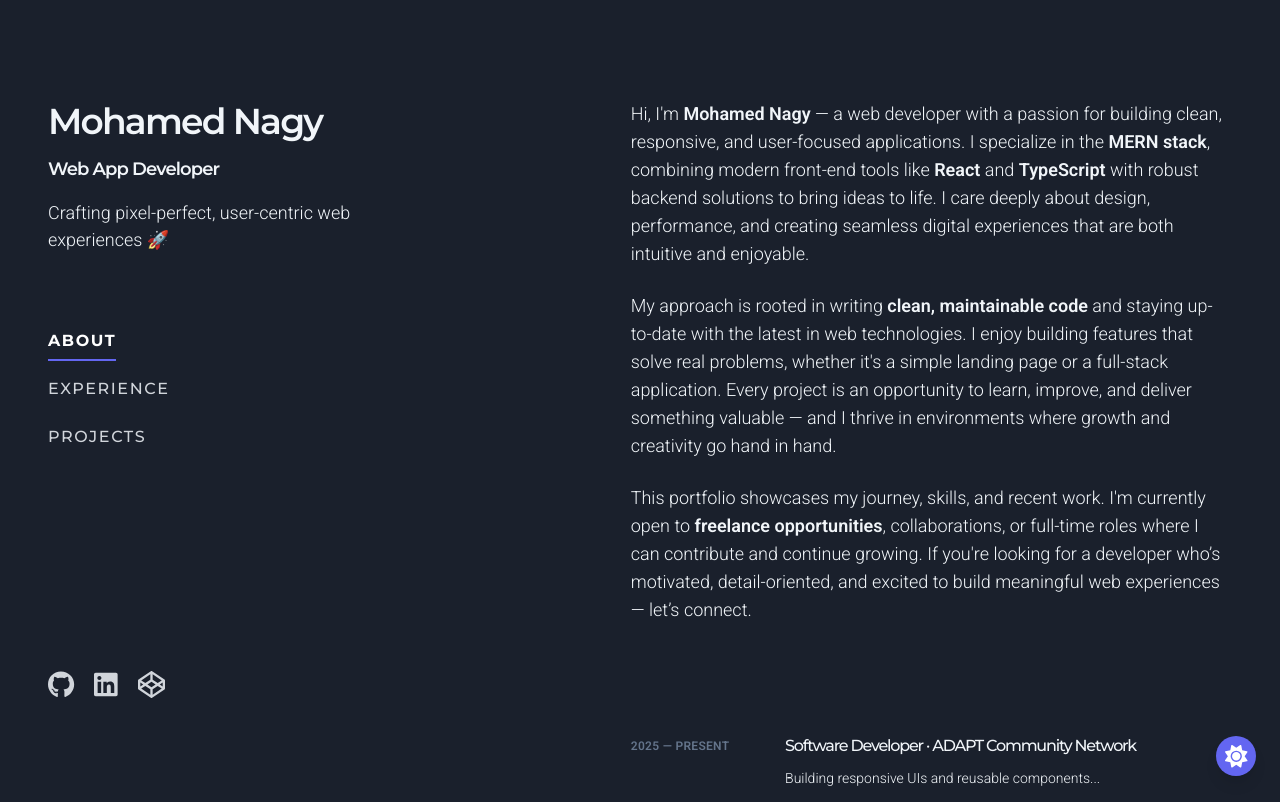
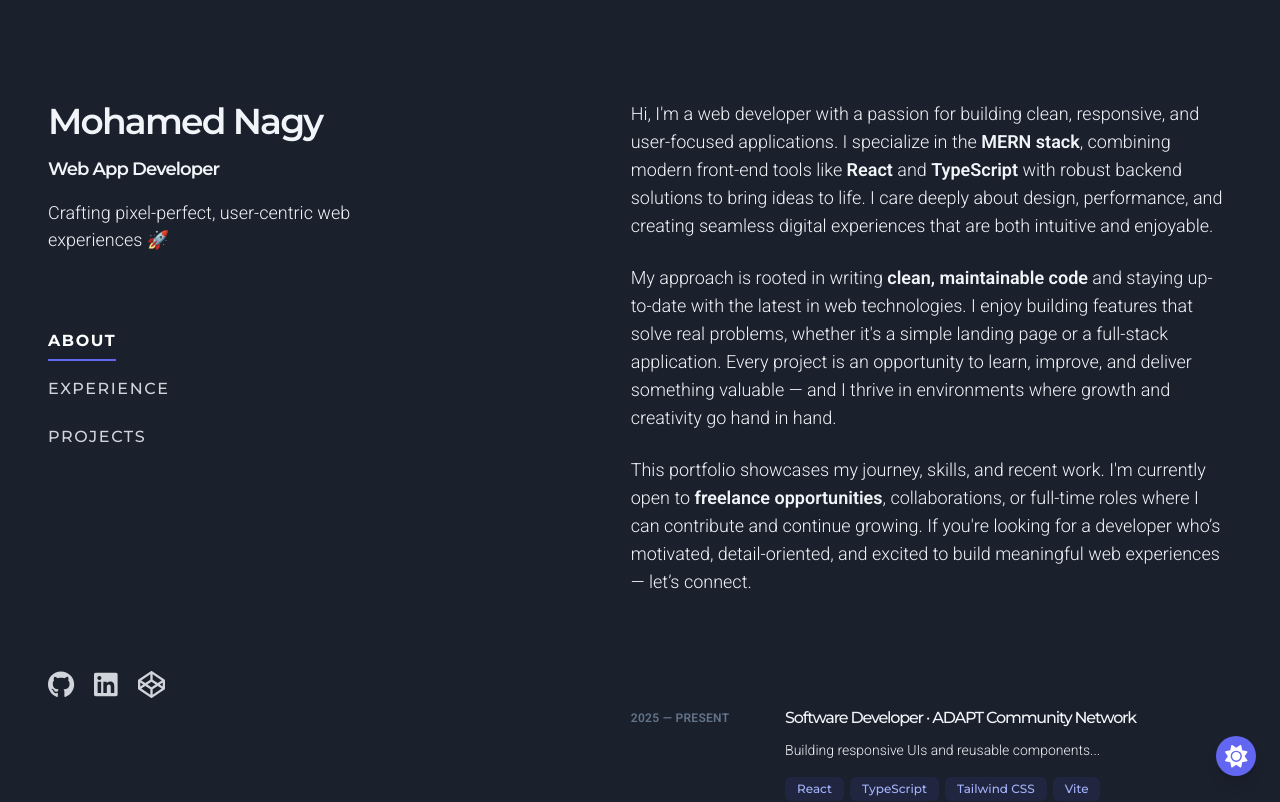
Before and after one commit to devmoenagy/monagy.com, a React (Create React App) app in the folder client/: page / in a window 1280 px wide. Shown: the top 802 px of the page. Built offline with nearby package versions, Linux system fonts and the light colour scheme.

Commit message:
intro change

```diff
--- a/client/src/components/AboutSection.tsx
+++ b/client/src/components/AboutSection.tsx
@@ -9,9 +9,8 @@ const AboutSection: React.FC<Props> = ({ aboutRef }) => (
     <h3 className="hide text-base">ABOUT</h3>
     <div className="space-y-6 text-base md:text-lg leading-relaxed ">
       <p>
-        Hi, I'm <strong className="font-semibold">Mohamed Nagy</strong> — a web
-        developer with a passion for building clean, responsive, and
-        user-focused applications. I specialize in the{" "}
+        Hi, I'm a web developer with a passion for building clean, responsive,
+        and user-focused applications. I specialize in the{" "}
         <strong className="font-semibold">MERN stack</strong>, combining modern
         front-end tools like <strong className="font-semibold">React</strong>{" "}
         and <strong className="font-semibold">TypeScript</strong> with robust
```
